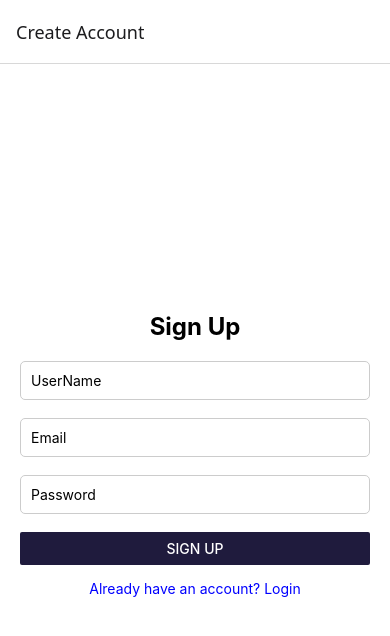
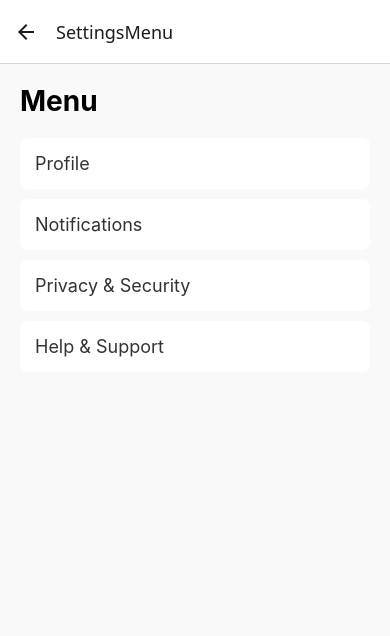
Before and after one commit to usernaba/mypostapp, a React Native app: screen /SettingsMenu in a window 390 px wide. Shown: the top 636 px of the page. Built offline with nearby package versions, Linux system fonts and the light colour scheme.

Commit message:
added for menu items screen and settings screens

```diff
--- a/App.js
+++ b/App.js
@@ -7,7 +7,8 @@ import Signup from './screens/Signup';
 import Login from './screens/Login';
 import Home from './screens/Home';
 import Detail from './screens/Detail';
-
+import SettingsMenu from './screens/SettingsMenu';
+import SettingsScreen from './screens/SettingsScreen';
 
 const Stack = createStackNavigator();
 
@@ -28,13 +29,21 @@ export default function App() {
         <Stack.Screen
           name="Home"
           component={Home}
-          options={{ title: 'Dashboard', headerLeft: null }} // headerLeft: null prevents going back to login
+          options={{ title: 'Dashboard', headerLeft: null }}
         />
         <Stack.Screen
           name="Detail"
           component={Detail}
           options={{ title: 'Item Details' }}
         />
+        <Stack.Screen
+          name="SettingsMenu"
+          component={SettingsMenu}
+        />
+        <Stack.Screen
+          name="SettingsScreen"
+          component={SettingsScreen}
+        />
       </Stack.Navigator>
     </NavigationContainer>
   );
--- a/screens/Home.js
+++ b/screens/Home.js
@@ -1,69 +1,28 @@
-import React, { useState, useEffect } from 'react';
-import { View, Text, StyleSheet, FlatList, ActivityIndicator } from 'react-native';
-import AsyncStorage from '@react-native-async-storage/async-storage';
+import React from 'react';
+import { View, Text, StyleSheet, TouchableOpacity } from 'react-native';
 
-const Home = () => {
-  const [userName, setUserName] = useState("");
-  const [apiData, setApiData] = useState([]);
-  const [loading, setLoading] = useState(true);
-
-  useEffect(() => {
-    loadLocalData();
-    fetchExternalData();
-  }, []);
-
-  const loadLocalData = async () => {
-    try {
-      const data = await AsyncStorage.getItem('userData');
-      if (data) {
-        const user = JSON.parse(data);
-        setUserName(user.userName);
-      }
-    } catch (e) { console.error(e); }
-  };
-
-  const fetchExternalData = async () => {
-    try {
-      const response = await fetch('https://jsonplaceholder.typicode.com/posts?_limit=5');
-      const json = await response.json();
-      setApiData(json);
-    } catch (e) { console.error(e); }
-    finally { setLoading(false); }
-  };
-
+const Home = ({ navigation }) => {
   return (
     <View style={styles.container}>
-      <View style={styles.headerBox}>
-        <Text style={styles.welcomeText}>Logged in as: {userName || "Guest"}</Text>
-        <Text style={styles.persistenceLabel}>Data verified from Local Storage</Text>
+      {/* Task 22: Menu Icon Implementation */}
+      <View style={styles.headerRow}>
+        <TouchableOpacity onPress={() => navigation.navigate('SettingsMenu')}>
+          <Text style={styles.menuIcon}>☰</Text>
+        </TouchableOpacity>
+        <Text style={styles.headerText}>Dashboard</Text>
       </View>
 
-      <Text style={styles.title}>External API Feed (Task 20)</Text>
-      {loading ? (
-        <ActivityIndicator size="large" color="#0000ff" />
-      ) : (
-        <FlatList
-          data={apiData}
-          keyExtractor={(item) => item.id.toString()}
-          renderItem={({ item }) => (
-            <View style={styles.card}>
-              <Text style={styles.cardTitle}>{item.title}</Text>
-            </View>
-          )}
-        />
-      )}
+      <Text style={styles.welcome}>Welcome to the App!</Text>
     </View>
   );
 };
 
 const styles = StyleSheet.create({
-  container: { flex: 1, padding: 20, backgroundColor: '#fff' },
-  headerBox: { padding: 15, backgroundColor: '#f0f0f0', borderRadius: 8, marginBottom: 20 },
-  welcomeText: { fontSize: 18, fontWeight: 'bold' },
-  persistenceLabel: { fontSize: 12, color: 'blue' },
-  title: { fontSize: 20, fontWeight: 'bold', marginBottom: 10 },
-  card: { padding: 15, backgroundColor: '#fff', borderBottomWidth: 1, borderBottomColor: '#ccc' },
-  cardTitle: { fontSize: 14 }
+  container: { flex: 1, backgroundColor: '#fff' },
+  headerRow: { flexDirection: 'row', alignItems: 'center', padding: 20, borderBottomWidth: 1, borderBottomColor: '#eee' },
+  menuIcon: { fontSize: 30, marginRight: 20 },
+  headerText: { fontSize: 24, fontWeight: 'bold' },
+  welcome: { padding: 20, fontSize: 18 }
 });
 
 export default Home;
--- /dev/null
+++ b/screens/SettingsMenu.js
@@ -0,0 +1,38 @@
+import React from 'react';
+import { View, Text, StyleSheet, TouchableOpacity, FlatList } from 'react-native';
+
+const SettingsMenu = ({ navigation }) => {
+  const menuItems = [
+    { id: '1', title: 'Profile', route: 'SettingsScreen' },
+    { id: '2', title: 'Notifications', route: 'Home' },
+    { id: '3', title: 'Privacy & Security', route: 'Home' },
+    { id: '4', title: 'Help & Support', route: 'Home' },
+  ];
+
+  return (
+    <View style={styles.container}>
+      <Text style={styles.title}>Menu</Text>
+      <FlatList
+        data={menuItems}
+        renderItem={({ item }) => (
+          <TouchableOpacity
+            style={styles.menuItem}
+            onPress={() => navigation.navigate(item.route)}
+          >
+            <Text style={styles.itemText}>{item.title}</Text>
+          </TouchableOpacity>
+        )}
+        keyExtractor={item => item.id}
+      />
+    </View>
+  );
+};
+
+const styles = StyleSheet.create({
+  container: { flex: 1, padding: 20, backgroundColor: '#f9f9f9' },
+  title: { fontSize: 28, fontWeight: 'bold', marginBottom: 20 },
+  menuItem: { padding: 15, backgroundColor: '#fff', marginBottom: 10, borderRadius: 8, elevation: 2 },
+  itemText: { fontSize: 18, color: '#333' }
+});
+
+export default SettingsMenu;
--- /dev/null
+++ b/screens/SettingsScreen.js
@@ -0,0 +1,31 @@
+import React from 'react';
+import { View, Text, StyleSheet, Switch, Button } from 'react-native';
+
+const SettingsScreen = ({ navigation }) => {
+  return (
+    <View style={styles.container}>
+      <Text style={styles.title}>Account Settings</Text>
+
+      <View style={styles.settingRow}>
+        <Text style={styles.label}>Dark Mode</Text>
+        <Switch value={false} />
+      </View>
+
+      <View style={styles.settingRow}>
+        <Text style={styles.label}>Push Notifications</Text>
+        <Switch value={true} />
+      </View>
+
+      <Button title="Save Changes" onPress={() => navigation.goBack()} color="#1f1b3d" />
+    </View>
+  );
+};
+
+const styles = StyleSheet.create({
+  container: { flex: 1, padding: 20, backgroundColor: '#fff' },
+  title: { fontSize: 24, fontWeight: 'bold', marginBottom: 30 },
+  settingRow: { flexDirection: 'row', justifyContent: 'space-between', alignItems: 'center', marginBottom: 20, paddingBottom: 10, borderBottomWidth: 1, borderBottomColor: '#eee' },
+  label: { fontSize: 18 }
+});
+
+export default SettingsScreen;
```
